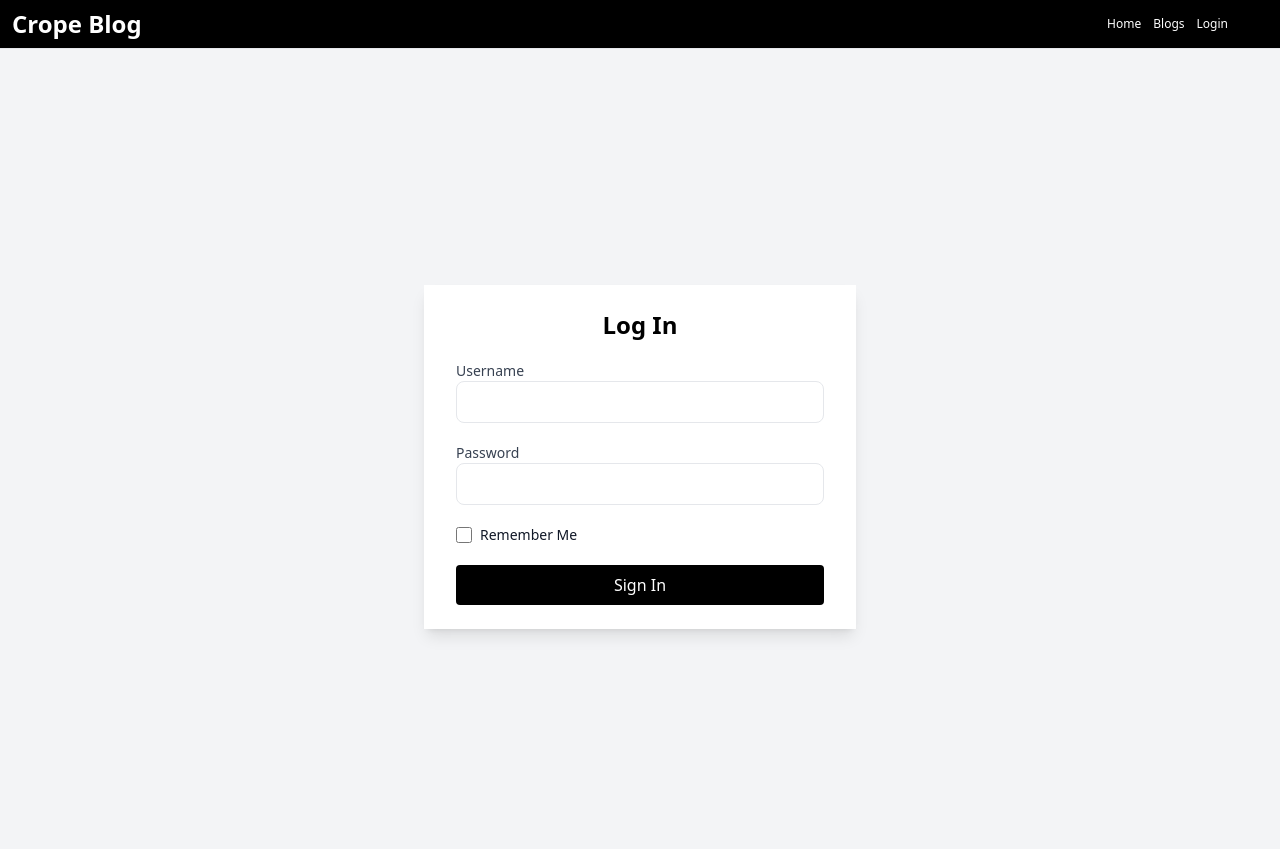
After one commit to am-derrick/new_blog, a Flask app: page /login in a window 1280 px wide. The commit adds this page. Run offline with Flask 3, Linux system fonts and the light colour scheme; some libraries are stand-ins or nearby versions.

Commit message:
feat: add login page and set up wtf forms

```diff
--- a/app/__init__.py
+++ b/app/__init__.py
@@ -1,6 +1,9 @@
 from flask import Flask
+from config import Config
 
 app = Flask(__name__)
+app.config.from_object(Config)
+
 
 
 from app import routes
--- /dev/null
+++ b/app/forms.py
@@ -0,0 +1,9 @@
+from flask_wtf import FlaskForm
+from wtforms import StringField, PasswordField, BooleanField, SubmitField
+from wtforms.validators import DataRequired
+
+class LoginForm(FlaskForm):
+    username = StringField('Username', validators=[DataRequired()])
+    password = PasswordField('Password', validators=[DataRequired()])
+    remember_me = BooleanField('Remember Me')
+    submit = SubmitField('Sign In')
--- a/app/routes.py
+++ b/app/routes.py
@@ -1,8 +1,21 @@
 from app import app
-from flask import render_template
+from flask import render_template, flash, redirect,url_for
+from app.forms import LoginForm
 
 @app.route('/')
 @app.route('/index')
 def index():
     user = {'username': 'Miguel'}
     return render_template('index.html', title='Home', user=user)
+
+
+
+
+@app.route('/login', methods=['GET', 'POST'])
+def login():
+    form = LoginForm()
+    if form.validate_on_submit():
+        flash('Login requested for user {}, remember_me={}'.format(
+            form.username.data, form.remember_me.data))
+        return redirect(url_for('index'))
+    return render_template('login.html', title='Sign In', form=form)
--- a/app/templates/base.html
+++ b/app/templates/base.html
@@ -7,15 +7,36 @@
 </head>
 
 <body class="h-screen flex flex-col">
-    <div class="Nav h-12 p-3 bg-gray-300 shadow flex items-center pr-10">
+    <div class="Nav h-12 p-3 bg-black shadow flex items-center pr-10 text-white">
         <a href="/" class="text-2xl font-bold">
             Crope Blog
         </a>
-        <a class="ml-auto mr-3 text-sm font-medium" href="/index">Home</a>
-        <a class="mr-3 text-sm font-medium" href="/index">All Posts</a>
-
+        <a class="ml-auto mr-3 text-xs font-medium" href="{{ url_for('index')}}">Home</a>
+        <a class="mr-3 text-xs font-medium" href="/index">Blogs</a>
+        <a class="mr-3 text-xs font-medium" href="{{ url_for('login')}}">Login</a>
     </div>
     <hr>
+    {% with messages = get_flashed_messages(with_categories=true) %}
+    {% if messages %}
+    <div class="mx-5 my-4">
+        {% for category, message in messages %}
+        <div class="bg-blue-100 border-t-4 border-blue-500 rounded-b text-blue-900 px-4 py-3 shadow-md" role="alert">
+            <div class="flex">
+                <div class="py-1"><svg class="fill-current h-6 w-6 text-blue-500 mr-4"
+                        xmlns="http://www.w3.org/2000/svg" viewBox="0 0 20 20">
+                        <path
+                            d="M10 20a10 10 0 110-20 10 10 0 010 20zm1-9V8a1 1 0 00-2 0v3a1 1 0 001 1h1zm-1 4a1 1 0 100-2 1 1 0 000 2z" />
+                    </svg></div>
+                <div>
+                    <p class="font-bold">Notification</p>
+                    <p class="text-sm">{{ message }}</p>
+                </div>
+            </div>
+        </div>
+        {% endfor %}
+    </div>
+    {% endif %}
+    {% endwith %}
     <div class="grow">
         {% block content %}{% endblock %}
     </div>
--- /dev/null
+++ b/app/templates/login.html
@@ -0,0 +1,37 @@
+{% extends "base.html" %}
+
+{% block content %}
+<div class="flex items-center justify-center min-h-screen bg-gray-100">
+    <div class="px-8 py-6 mt-4 text-left bg-white shadow-lg">
+        <h1 class="text-2xl font-bold text-center mb-4">Log In</h1>
+        <form action="" method="post" novalidate class="space-y-5">
+            {{ form.hidden_tag() }}
+            <div>
+                {{ form.username.label(class="block text-sm font-medium text-gray-700") }}
+                {{ form.username(class="w-full px-3 py-2 border rounded-lg text-gray-700 focus:outline-none focus:ring
+                focus:border-blue-300", size=32) }}
+                {% for error in form.username.errors %}
+                <p class="mt-2 text-sm text-red-600">{{ error }}</p>
+                {% endfor %}
+            </div>
+            <div>
+                {{ form.password.label(class="block text-sm font-medium text-gray-700") }}
+                {{ form.password(class="w-full px-3 py-2 border rounded-lg text-gray-700 focus:outline-none focus:ring
+                focus:border-blue-300", size=32) }}
+                {% for error in form.password.errors %}
+                <p class="mt-2 text-sm text-red-600">{{ error }}</p>
+                {% endfor %}
+            </div>
+            <div class="flex items-center">
+                {{ form.remember_me(class="h-4 w-4") }}
+                <label for="{{ form.remember_me.id }}" class="ml-2 block text-sm text-gray-900">
+                    {{ form.remember_me.label.text }}
+                </label>
+            </div>
+            <div>
+                {{ form.submit(class="w-full px-4 py-2 text-white bg-black rounded hover:bg-blue-700") }}
+            </div>
+        </form>
+    </div>
+</div>
+{% endblock %}
--- /dev/null
+++ b/config.py
@@ -0,0 +1,4 @@
+import os
+
+class Config:
+    SECRET_KEY = os.environ.get('SECRET_KEY') or 'you-will-never-guess'
```
